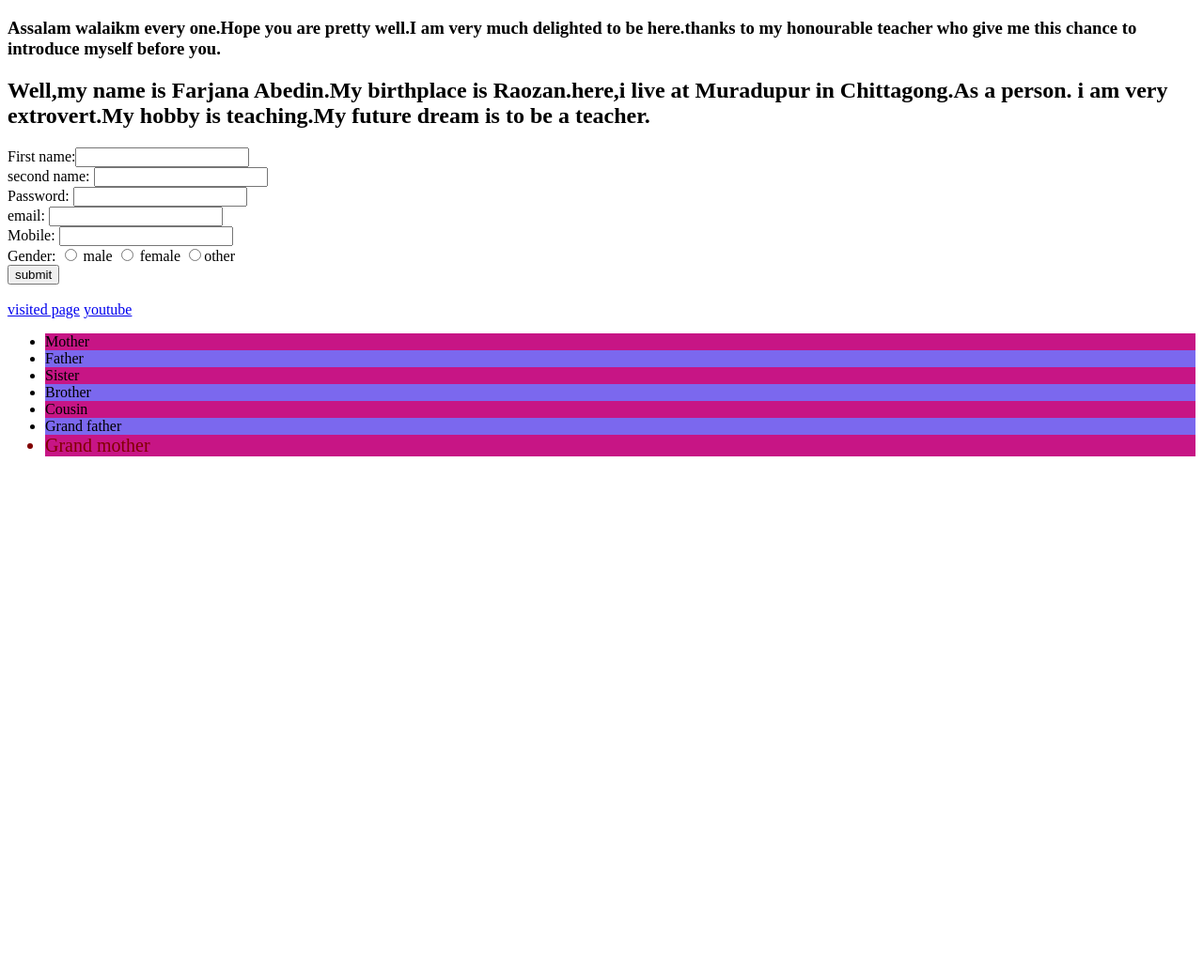
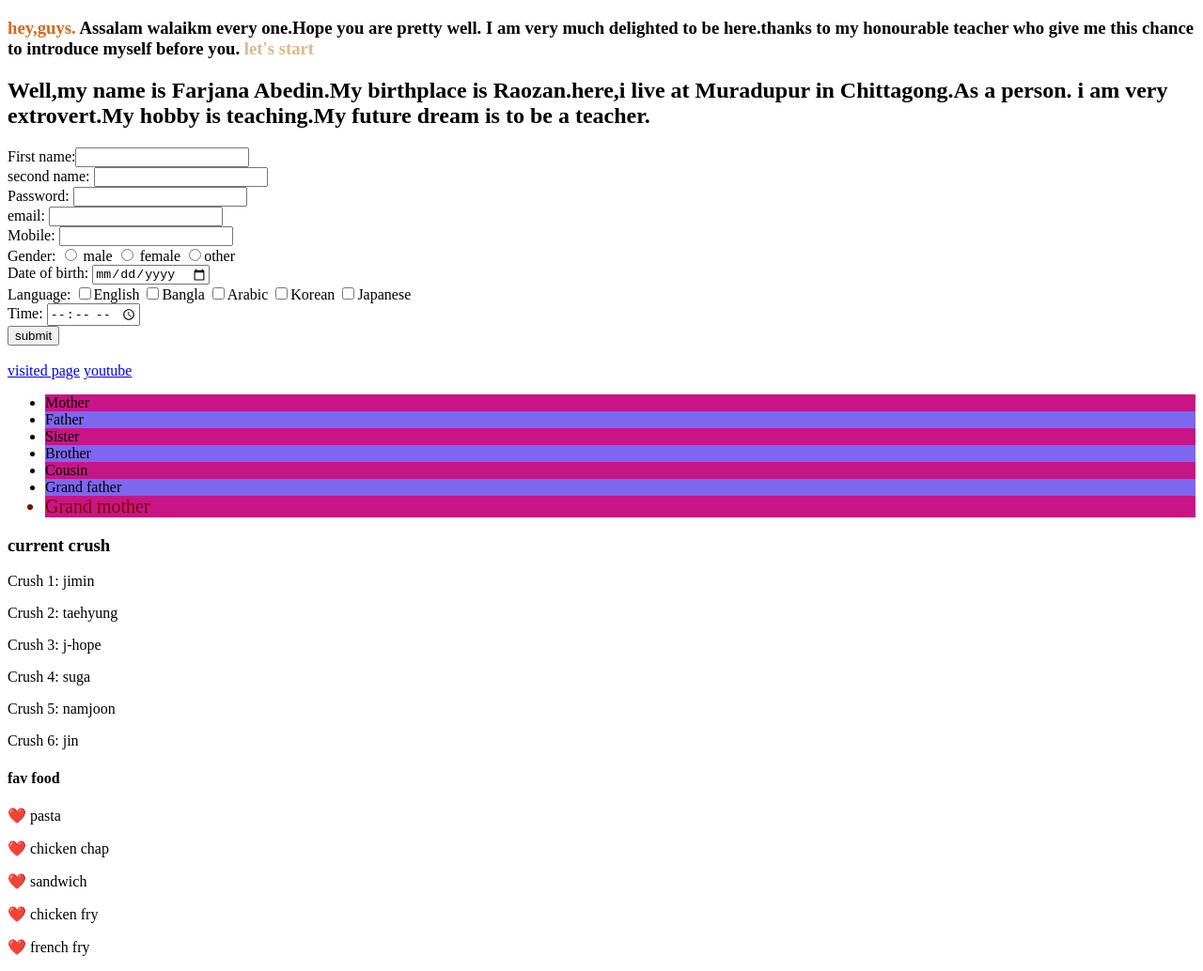
Before and after one commit to farjana579/first, a plain HTML site: page index.html in a window 1280 px wide. Shown: the part 61-1095 px from the top of the page at 94% size. Before the commit the page ends 800 px from the top, so only its background shows below. Drawn offline with Linux system fonts and the light colour scheme.

Commit message:
done module

```diff
--- a/index.html
+++ b/index.html
@@ -9,10 +9,19 @@
      h1{
          color:brown;
      }
+     /*pseuo content*/
     .special-effect:hover{
         color:indigo;
         background-color:goldenrod;
         font-size: 20px;
+    }
+    .special-effect::after{
+        content:" let's start";
+        color: burlywood;
+    }
+    .special-effect::before{
+        content:"hey,guys. ";
+        color: chocolate;
     }
     input:focus{
         font-size: 20px;
@@ -43,14 +52,27 @@
         color:mediumblue;
         font-size: 35px;
     }
+    /*css pseudo counter element using before after*/
+    body{
+    counter-reset: section;      /* Set section to 0 */
+    }
+     p::before {
+    counter-increment: section;
+    content:"Crush " counter(section) ": ";
+    }
+    .food::before{
+        content: "❤️ ";
+    }
     </style>
 </head>
 <body>
     <h1>Introduce yourself</h1>
-    <h3 class="special-effect">Assalam walaikm every one.Hope you are pretty well.I am very much delighted to be here.thanks to my honourable teacher who give me this chance to introduce myself before you.</h3>
+    <h3 class="special-effect">Assalam walaikm every one.Hope you are pretty well.
+    I am very much delighted to be here.thanks to my honourable teacher who give me this
+    chance to introduce myself before you.</h3>
     <h2>Well,my name is Farjana Abedin.My birthplace is Raozan.here,i live at Muradupur in Chittagong.As a person.
     i am very extrovert.My hobby is teaching.My future dream is to be a teacher.</h2>
- <form action="form_tag_get.php">
+    <form action="form_tag_get.php">
     First name:<input name ="username" type="text">
     <br>
     second name: <input name="username" type="text">
@@ -65,6 +87,17 @@
     male <input type="radio" name="gender">
     female <input type="radio" name="gender">other
     <br>
+    Date of birth: <input type="date" name="dob">
+    <br>
+    Language: <input type="checkbox" name="language">English
+    <input type="checkbox" name="language">Bangla
+    <input type="checkbox" name="language">Arabic
+    <input type="checkbox" name="language">Korean
+    <input type="checkbox" name="language">Japanese
+    <br>
+    Time: <input type="time" name="subtime">
+    <br>
+
     <input type="submit" value="submit">
     <br>
 
@@ -81,5 +114,18 @@
         <li>Grand father</li>
         <li>Grand mother</li>
     </ul>
+    <h3>current crush</h3>
+    <p>jimin</p>
+    <p>taehyung</p>
+    <p>j-hope</p>
+    <p>suga</p>
+    <p>namjoon</p>
+    <p>jin</p>
+     <h4>fav food</h4>
+     <p class="food">pasta</p>
+     <p class="food">chicken chap</p>
+     <p class="food">sandwich</p>
+     <p class="food" >chicken fry</p>
+     <p class="food">french fry</p>
     </body>
 </html>
```
